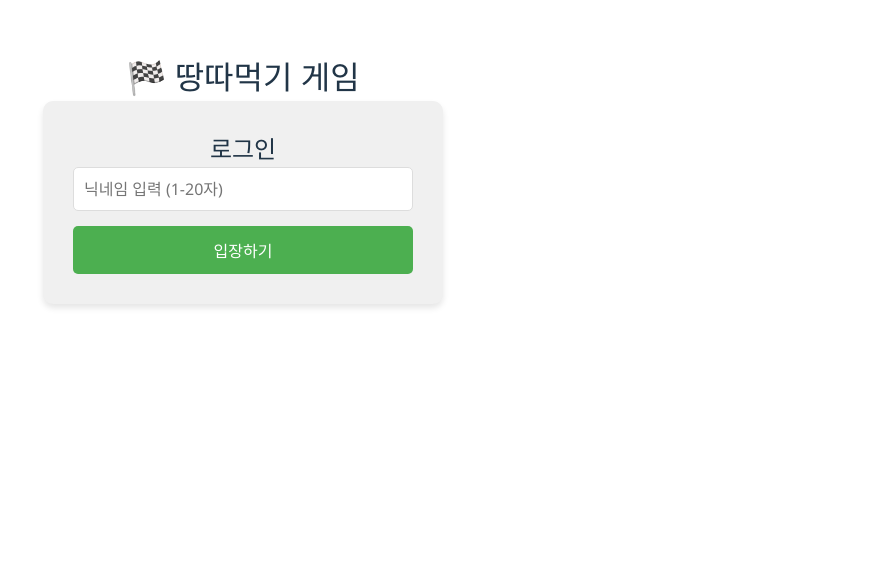
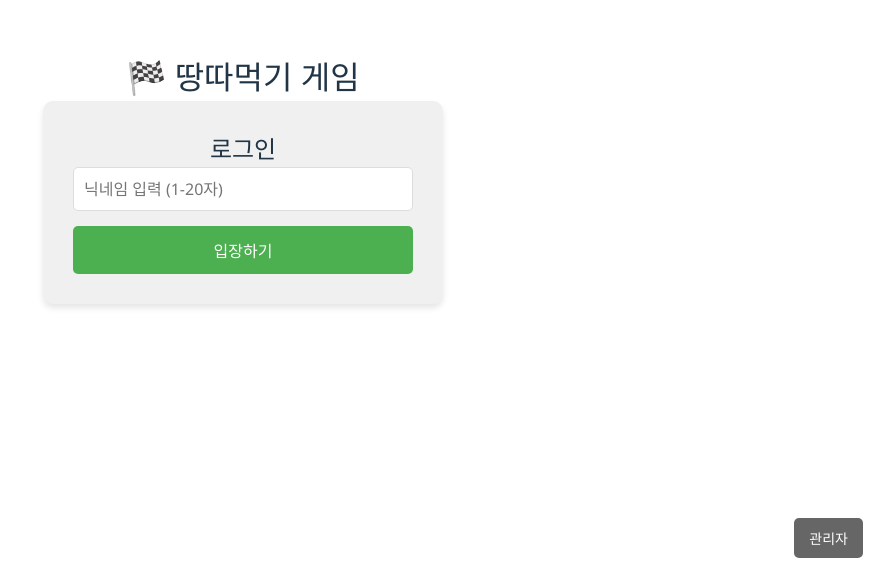
Before and after one commit to QC03/Hopscotch, a React (Vite) app in the folder Client/: page / in a window 1280 px wide. Shown: the part 222-800 px from the top of the page, without its empty margins (397-1280 px from the left). Built offline with nearby package versions, Linux system fonts and the light colour scheme; no server answers.

Commit message:
Feat: 로그인페이지에서 관리자 페이지 이동 가능, 관리자페이지 비밀번호 추가

```diff
--- a/Client/src/pages/AdminPage.jsx
+++ b/Client/src/pages/AdminPage.jsx
@@ -6,9 +6,25 @@ const AdminPage = () => {
   const [players, setPlayers] = useState([]);
   const [gameStarted, setGameStarted] = useState(false);
   const [gameEnded, setGameEnded] = useState(false);
+  const [isAuthenticated, setIsAuthenticated] = useState(false);
   const navigate = useNavigate();
 
+  const ADMIN_PASSWORD = "1234";
+
   useEffect(() => {
+    // 비밀번호 인증
+    const password = prompt("관리자 페이지에 접속하려면 비밀번호를 입력해주세요:");
+    if (password === ADMIN_PASSWORD) {
+      setIsAuthenticated(true);
+    } else {
+      alert("비밀번호가 틀렸습니다.");
+      navigate("/");
+    }
+  }, [navigate]);
+
+  useEffect(() => {
+    if (!isAuthenticated) return;
+
     socket.on("waiting/players", (playerList) => setPlayers(playerList));
     socket.on("game/start", () => setGameStarted(true));
     socket.on("game/result", () => {
@@ -21,7 +37,7 @@ const AdminPage = () => {
       socket.off("game/start");
       socket.off("game/result");
     };
-  }, []);
+  }, [isAuthenticated]);
 
   const handleStartGame = () => {
     if (players.length < 2) {
@@ -46,6 +62,10 @@ const AdminPage = () => {
     sessionManager.clearSession();
     navigate("/");
   };
+
+  if (!isAuthenticated) {
+    return null;
+  }
 
   return (
     <div style={{ padding: "40px", minHeight: "100vh", backgroundColor: "#f5f5f5" }}>
--- a/Client/src/pages/LoginPage.jsx
+++ b/Client/src/pages/LoginPage.jsx
@@ -43,7 +43,7 @@ const LoginPage = () => {
   }
 
   return (
-    <div style={{ padding: "40px", textAlign: "center", minHeight: "100vh", display: "flex", flexDirection: "column", justifyContent: "center", alignItems: "center" }}>
+    <div style={{ padding: "40px", textAlign: "center", minHeight: "100vh", display: "flex", flexDirection: "column", justifyContent: "center", alignItems: "center", position: "relative" }}>
       <h1>🏁 땅따먹기 게임</h1>
       <div style={{ backgroundColor: "#f0f0f0", padding: "30px", borderRadius: "10px", boxShadow: "0 4px 6px rgba(0,0,0,0.1)", width: "100%", maxWidth: "400px" }}>
         <h2>로그인</h2>
@@ -63,6 +63,12 @@ const LoginPage = () => {
           입장하기
         </button>
       </div>
+      <button
+        onClick={() => navigate("/admin")}
+        style={{ position: "absolute", bottom: "20px", right: "20px", padding: "10px 15px", fontSize: "14px", backgroundColor: "#666", color: "white", border: "none", borderRadius: "5px", cursor: "pointer" }}
+      >
+        관리자
+      </button>
     </div>
   );
 };
```
